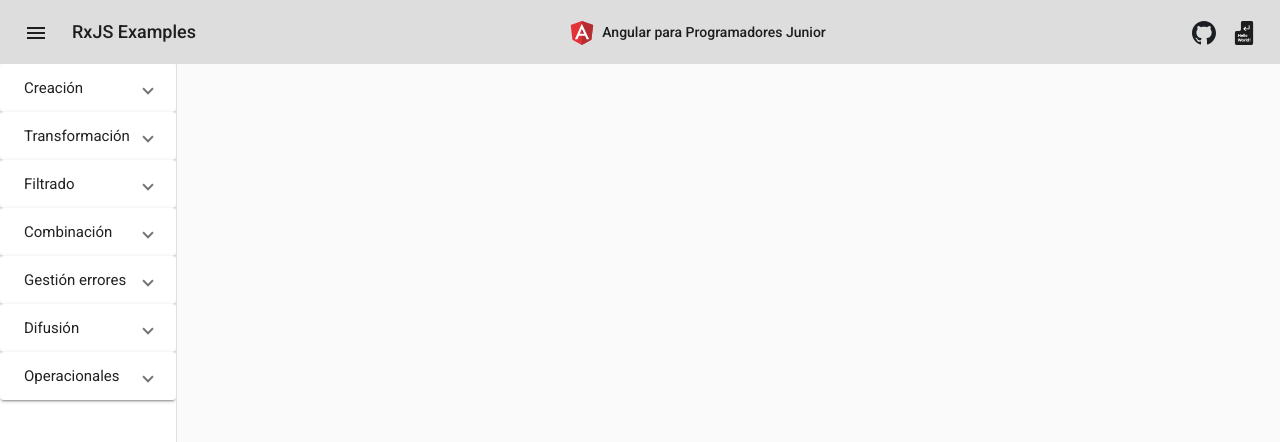
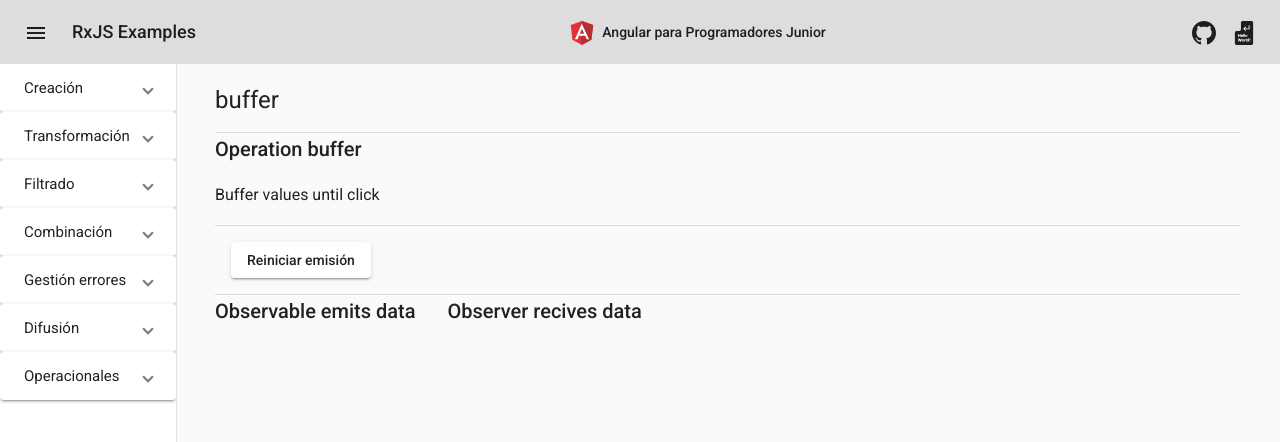
Before and after one commit to hello-world-capitanes/rxjs, an Angular app: page /concatMap in a window 1280 px wide. Before the commit this address led to /. Shown: the top 442 px of the page. Built offline with nearby package versions, Linux system fonts and the light colour scheme.

Commit message:
concatMap

```diff
--- a/src/app/app-routing.module.ts
+++ b/src/app/app-routing.module.ts
@@ -9,6 +9,7 @@ import { DistinctOperatorComponent } from './components/operators/distinct-opera
 import { FilterOperatorComponent } from './components/operators/filter-operator/filter-operator.component';
 import { TapOperatorComponent } from './components/operators/tap-operator/tap-operator.component';
 import { BufferOperatorComponent } from './components/operators/transformation/buffer-operator/buffer-operator.component';
+import { ConcatMapOperatorComponent } from './components/operators/transformation/concat-map-operator/concat-map-operator.component';
 import { MapOperatorComponent } from './components/operators/transformation/map-operator/map-operator.component';
 import { MapToOperatorComponent } from './components/operators/transformation/map-to-operator/map-to-operator.component';
 
@@ -22,6 +23,7 @@ const routes: Routes = [
   { path: 'map', component: MapOperatorComponent },
   { path: 'mapTo', component: MapToOperatorComponent },
   { path: 'buffer', component: BufferOperatorComponent },
+  { path: 'concatMap', component: ConcatMapOperatorComponent },
   { path: 'filter', component: FilterOperatorComponent },
   { path: 'distinct', component: DistinctOperatorComponent },
   { path: 'tap', component: TapOperatorComponent }
--- a/src/app/app.module.ts
+++ b/src/app/app.module.ts
@@ -20,6 +20,7 @@ import { MapOperatorComponent } from './components/operators/transformation/map-
 import { SharedModule } from './shared/shared.module';
 import { MapToOperatorComponent } from './components/operators/transformation/map-to-operator/map-to-operator.component';
 import { BufferOperatorComponent } from './components/operators/transformation/buffer-operator/buffer-operator.component';
+import { ConcatMapOperatorComponent } from './components/operators/transformation/concat-map-operator/concat-map-operator.component';
 
 
 
@@ -38,6 +39,7 @@ import { BufferOperatorComponent } from './components/operators/transformation/b
     FromEventOperatorComponent,
     MapToOperatorComponent,
     BufferOperatorComponent,
+    ConcatMapOperatorComponent,
   ],
   imports: [
     BrowserModule,
--- a/src/app/components/operators/transformation/buffer-operator/buffer-operator.component.ts
+++ b/src/app/components/operators/transformation/buffer-operator/buffer-operator.component.ts
@@ -33,7 +33,5 @@ export class BufferOperatorComponent implements OnInit {
     emitASecuencialNumberEverySecond.pipe(buffer(clicks)).subscribe(data => {
       this.data = data;
     })
-
-
   }
 }
--- /dev/null
+++ b/src/app/components/operators/transformation/concat-map-operator/concat-map-operator.component.html
@@ -0,0 +1,23 @@
+<h1>buffer</h1>
+<mat-divider></mat-divider>
+<h2>Operation buffer</h2>
+<h3>Buffer values until click</h3>
+<mat-divider></mat-divider>
+<app-init-button (onClickButton)="onClickButton()"></app-init-button>
+<mat-divider></mat-divider>
+
+<div class="compare">
+  <div>
+    <h2>Observable emits data</h2>
+    <ng-container *ngFor="let value of initialData">
+      <h3>{{ value }}</h3>
+    </ng-container>
+  </div>
+
+  <div>
+    <h2>Observer recives data</h2>
+    <ng-container *ngFor="let value of data">
+      <h3>{{ value }}</h3>
+    </ng-container>
+  </div>
+</div>
--- /dev/null
+++ b/src/app/components/operators/transformation/concat-map-operator/concat-map-operator.component.ts
@@ -0,0 +1,43 @@
+import { Component, OnInit } from '@angular/core';
+import { concatMap, fromEvent, interval, map, take, tap } from 'rxjs';
+
+@Component({
+  selector: 'app-concat-map-operator',
+  templateUrl: './concat-map-operator.component.html',
+  styleUrls: ['./concat-map-operator.component.scss']
+})
+export class ConcatMapOperatorComponent implements OnInit {
+  data: string[] = []
+  initialData: string[] = []
+  counter = 0;
+
+  constructor() {}
+
+  ngOnInit(): void {
+    this.observableCreation()
+  }
+
+  onClickButton() {
+    this.initialData = []
+    this.data = []
+    this.observableCreation()
+  }
+
+  observableCreation() {
+
+    const clicks = fromEvent(document, 'click').pipe(map(() => {
+      this.counter++;
+      this.initialData = [...this.initialData, 'click ' + this.counter];
+      return this.counter;
+    }));
+
+    clicks.pipe(concatMap(counter =>
+      interval(1000).pipe(
+      take(3),
+      tap((data) => {
+        this.data = [...this.data, `click ${counter} - ${data}` ];
+      })
+    ))).subscribe();
+}
+
+}
```
Also changed, not shown: src/app/components/operators/transformation/concat-map-operator/concat-map-operator.component.scss (added), 1 other file (tests, documents, lock files or other folders).
